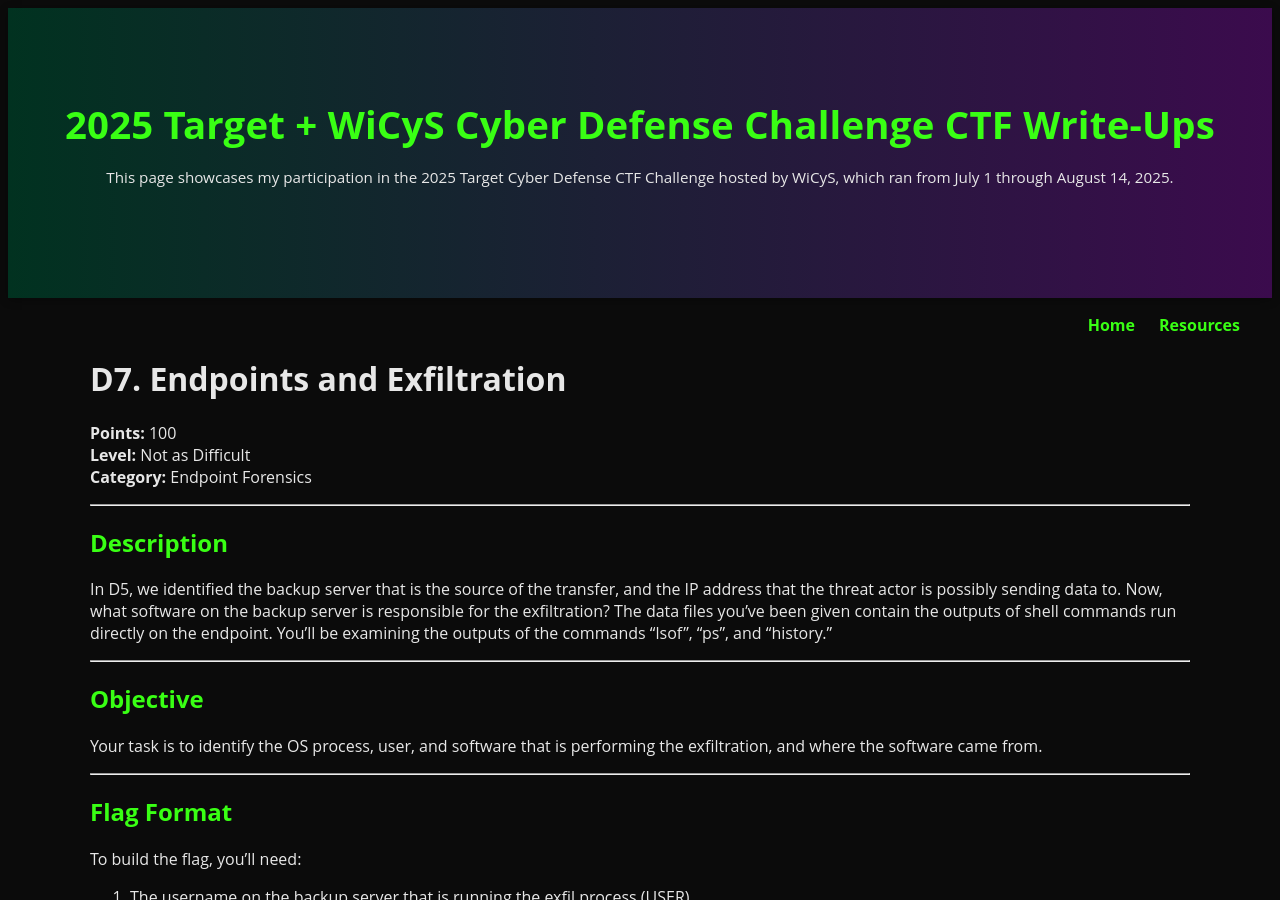
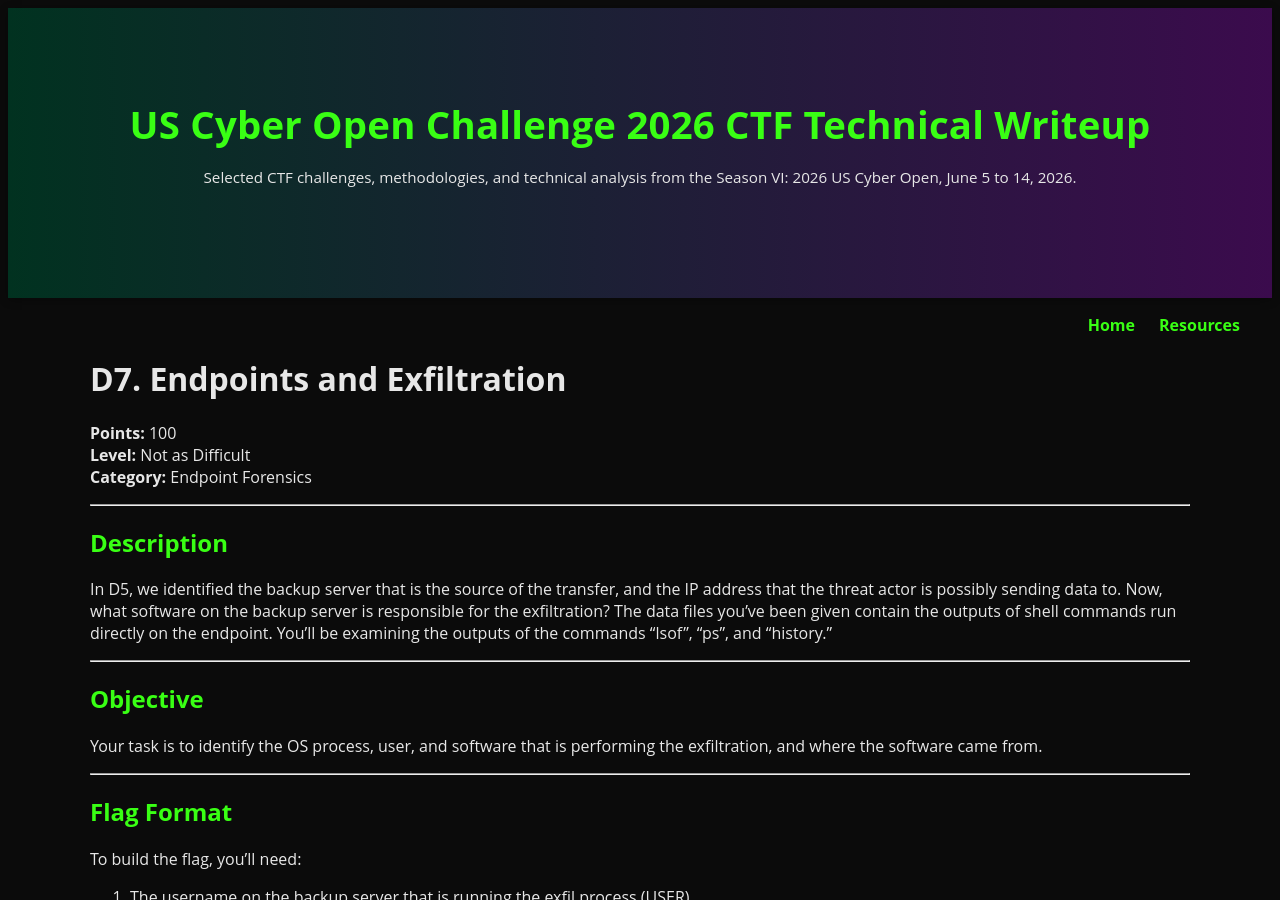
Before and after one commit to glsanclem/2026-US-Cyber-Open-CTF, a Jekyll site: the page built from main_challenges/d7-endpoints-exfiltration.md, in a window 1280 px wide and 900 px high. Built offline with Jekyll 4.4.1, drawn with Linux system fonts in a browser that asks for light colours.

Commit message:
Update title and text for CTF write-up page

```diff
--- a/main_challenges/d7-endpoints-exfiltration.md
+++ b/main_challenges/d7-endpoints-exfiltration.md
@@ -2,8 +2,8 @@
 layout: default
 title: "Your Page Title Here"
 hero:
-  heading: "2025 Target + WiCyS Cyber Defense Challenge CTF Write-Ups"
-  text: "This page showcases my participation in the 2025 Target Cyber Defense CTF Challenge hosted by WiCyS, which ran from July 1 through August 14, 2025."
+  heading: "US Cyber Open Challenge 2026 CTF Technical Writeup"
+  text: "Selected CTF challenges, methodologies, and technical analysis from the Season VI: 2026 US Cyber Open, June 5 to 14, 2026."
 ---
 
 
```
